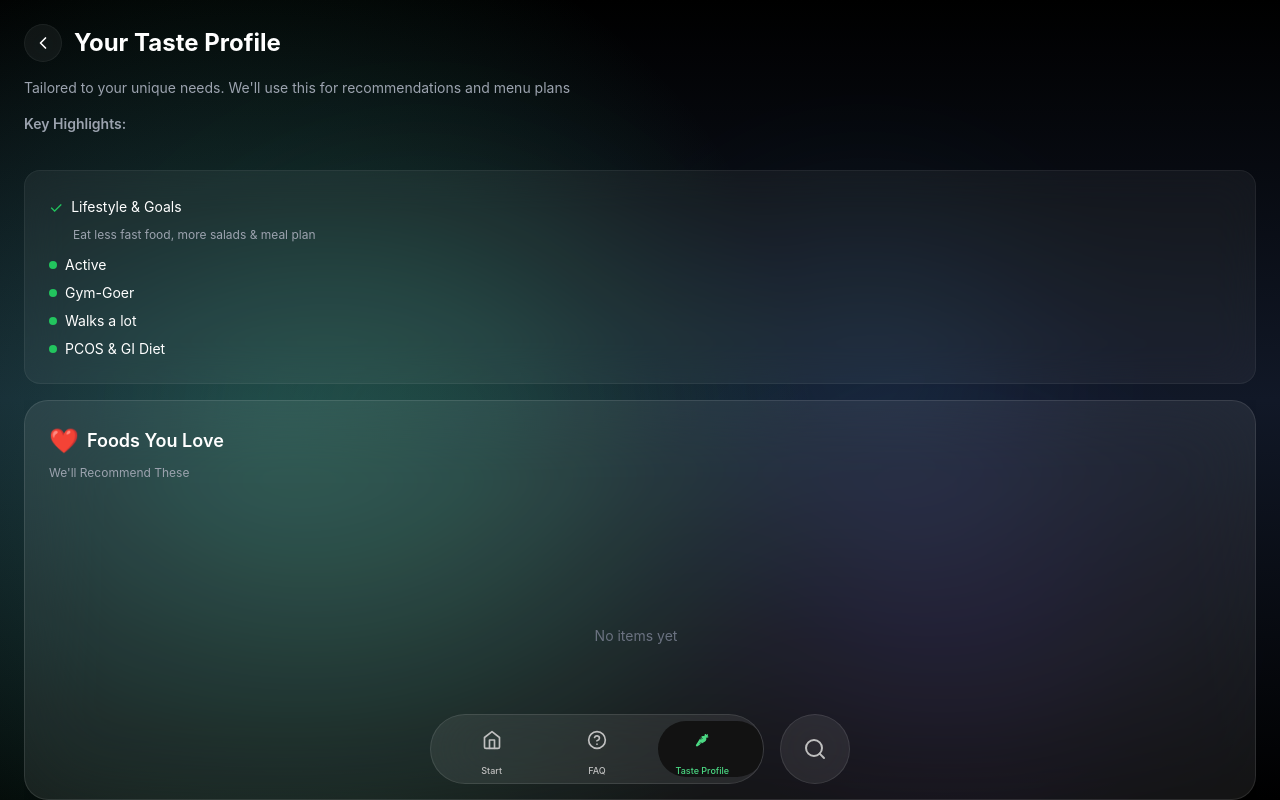
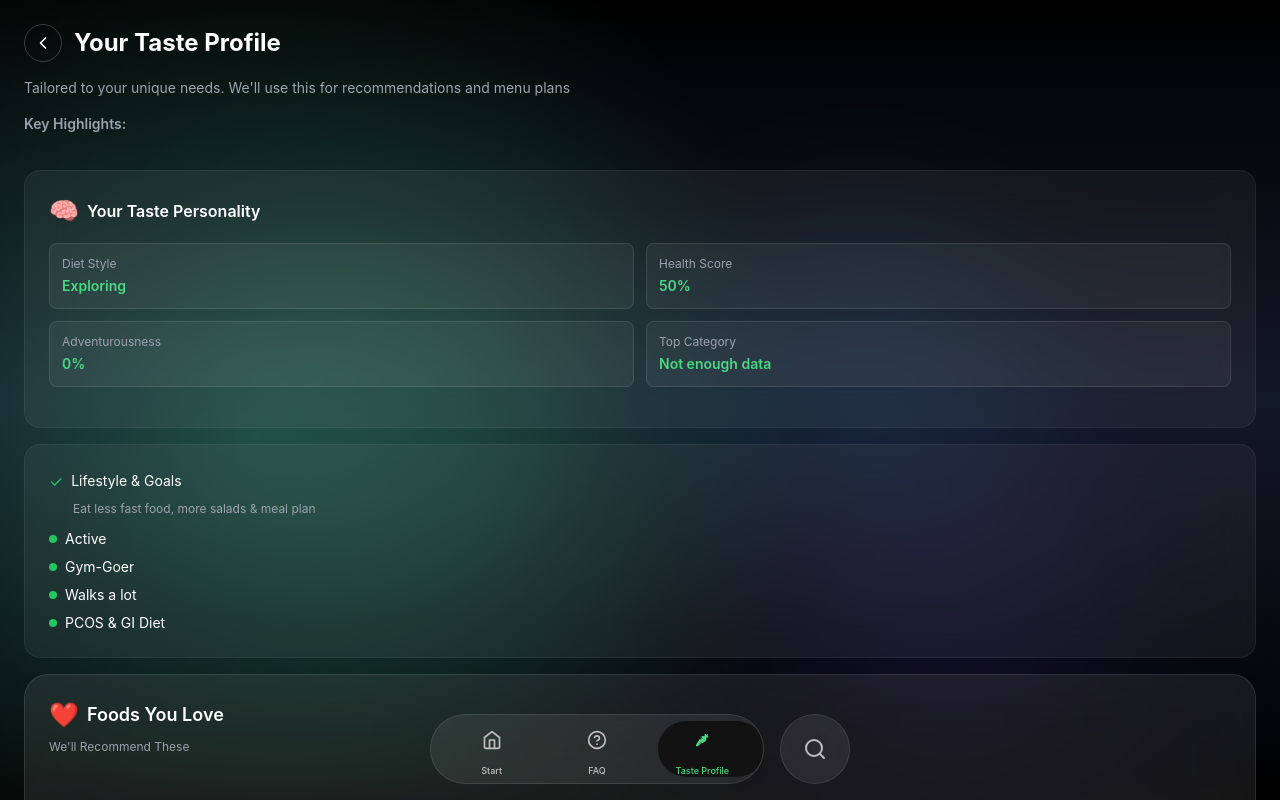
Before and after one commit to srihariuzumaki/Calorai-assignment, a React (Vite) app: page /results in a window 1280 px wide. Shown: the top 800 px of the page. Built offline with nearby package versions, Linux system fonts and the light colour scheme.

Commit message:
added profile analysis

```diff
--- a/src/pages/IntroScreen.jsx
+++ b/src/pages/IntroScreen.jsx
@@ -11,7 +11,7 @@ const IntroScreen = () => {
         <div className="min-h-screen flex flex-col relative pb-24">
             {/* Back Button */}
             <div className="pt-4 px-4 absolute top-0 left-0 z-10">
-                <button className="p-3 rounded-full glass hover:bg-white/10 transition-colors">
+                <button className="p-3 rounded-full border border-white/20 hover:bg-white/10 transition-colors">
                     <svg width="20" height="20" viewBox="0 0 24 24" fill="none" stroke="currentColor" strokeWidth="2" strokeLinecap="round" strokeLinejoin="round">
                         <path d="M15 18l-6-6 6-6" />
                     </svg>
--- a/src/pages/ResultsScreen.jsx
+++ b/src/pages/ResultsScreen.jsx
@@ -1,6 +1,7 @@
 import React, { useState, useRef } from 'react';
 import BottomNav from '../components/BottomNav';
 import GlassCard from '../components/GlassCard';
+import { analyzePreferences, getFavoriteCuisines } from '../utils/profileAnalysis';
 
 const ResultsScreen = () => {
     const [currentSection, setCurrentSection] = useState(0);
@@ -14,8 +15,9 @@ const ResultsScreen = () => {
         ? JSON.parse(savedPreferences)
         : { loved: [], hated: [], superLiked: [], unsure: [] };
 
-    // Get unique categories from loved foods
-    const favoriteCuisines = [...new Set(preferences.loved.map(food => food.category))];
+    // Analyze preferences to generate insights
+    const profile = analyzePreferences(preferences);
+    const favoriteCuisines = getFavoriteCuisines(preferences.loved);
 
     const sections = [
         {
@@ -128,7 +130,7 @@ const ResultsScreen = () => {
                 <div className="flex items-center gap-3 mb-4">
                     <button
                         onClick={() => window.history.back()}
-                        className="p-2 rounded-full glass hover:bg-white/10 transition-colors"
+                        className="p-2 rounded-full border border-white/20 hover:bg-white/10 transition-colors"
                     >
                         <svg width="20" height="20" viewBox="0 0 24 24" fill="none" stroke="currentColor" strokeWidth="2" strokeLinecap="round" strokeLinejoin="round">
                             <path d="M15 18l-6-6 6-6" />
@@ -152,6 +154,52 @@ const ResultsScreen = () => {
                         </div>
                     ))}
                 </div>
+            </div>
+
+            {/* Personality Insights - AI Generated */}
+            <div className="px-6 mb-4">
+                <GlassCard className="p-5 bg-black/40">
+                    <div className="flex items-center gap-2 mb-4">
+                        <span className="text-2xl">🧠</span>
+                        <h3 className="text-base font-semibold text-white">Your Taste Personality</h3>
+                    </div>
+
+                    {/* Profile Stats */}
+                    <div className="grid grid-cols-2 gap-3 mb-4">
+                        <div className="bg-white/5 rounded-lg p-3 border border-white/10">
+                            <div className="text-xs text-gray-400 mb-1">Diet Style</div>
+                            <div className="text-sm font-semibold text-primary">{profile.dietStyle}</div>
+                        </div>
+                        <div className="bg-white/5 rounded-lg p-3 border border-white/10">
+                            <div className="text-xs text-gray-400 mb-1">Health Score</div>
+                            <div className="text-sm font-semibold text-primary">{profile.healthScore}%</div>
+                        </div>
+                        <div className="bg-white/5 rounded-lg p-3 border border-white/10">
+                            <div className="text-xs text-gray-400 mb-1">Adventurousness</div>
+                            <div className="text-sm font-semibold text-primary">{profile.adventurousness}%</div>
+                        </div>
+                        <div className="bg-white/5 rounded-lg p-3 border border-white/10">
+                            <div className="text-xs text-gray-400 mb-1">Top Category</div>
+                            <div className="text-sm font-semibold text-primary">{profile.topCategory}</div>
+                        </div>
+                    </div>
+
+                    {/* Insights */}
+                    {profile.insights.length > 0 && (
+                        <div className="space-y-2">
+                            <div className="text-xs text-gray-400 mb-2">Key Insights:</div>
+                            {profile.insights.map((insight, index) => (
+                                <div key={index} className="flex items-start gap-2 bg-white/5 rounded-lg p-2 border border-white/5">
+                                    <span className="text-lg flex-shrink-0">{insight.icon}</span>
+                                    <div>
+                                        <div className="text-xs font-semibold text-white">{insight.title}</div>
+                                        <div className="text-xs text-gray-400">{insight.description}</div>
+                                    </div>
+                                </div>
+                            ))}
+                        </div>
+                    )}
+                </GlassCard>
             </div>
 
             {/* Lifestyle & Goals */}
--- a/src/pages/SwipeScreen.jsx
+++ b/src/pages/SwipeScreen.jsx
@@ -205,7 +205,7 @@ const SwipeScreen = () => {
         <div className="min-h-screen flex flex-col relative pb-[90px] overflow-hidden">
             {/* Top Bar */}
             <div className="pt-6 px-6 mb-4 flex items-center justify-between">
-                <button onClick={() => navigate('/')} className="p-2 rounded-full glass hover:bg-white/10">
+                <button onClick={() => navigate('/')} className="p-2 rounded-full border border-white/20 hover:bg-white/10 transition-colors">
                     <svg width="24" height="24" viewBox="0 0 24 24" fill="none" stroke="currentColor" strokeWidth="2" strokeLinecap="round" strokeLinejoin="round">
                         <path d="M15 18l-6-6 6-6" />
                     </svg>
--- /dev/null
+++ b/src/utils/profileAnalysis.js
@@ -0,0 +1,129 @@
+// Utility function to analyze user preferences and generate personality insights
+
+export const analyzePreferences = (preferences) => {
+    const { loved, hated, superLiked } = preferences;
+
+    // If no data, return defaults
+    if (loved.length === 0) {
+        return {
+            topCategory: 'Not enough data',
+            dietStyle: 'Exploring',
+            adventurousness: 0,
+            healthScore: 50,
+            insights: []
+        };
+    }
+
+    // 1. Find most liked category
+    const categoryCount = {};
+    loved.forEach(food => {
+        categoryCount[food.category] = (categoryCount[food.category] || 0) + 1;
+    });
+    const topCategory = Object.keys(categoryCount).reduce((a, b) =>
+        categoryCount[a] > categoryCount[b] ? a : b
+    );
+
+    // 2. Determine diet style based on patterns
+    const proteinCount = loved.filter(f => f.category === 'protein').length;
+    const vegCount = loved.filter(f => f.category === 'vegetable').length;
+    const carbCount = loved.filter(f => f.category === 'carb').length;
+
+    let dietStyle = 'Balanced Eater';
+    if (proteinCount > vegCount + carbCount) {
+        dietStyle = 'Protein Lover';
+    } else if (vegCount > proteinCount + carbCount) {
+        dietStyle = 'Veggie Enthusiast';
+    } else if (carbCount > proteinCount + vegCount) {
+        dietStyle = 'Carb Connoisseur';
+    }
+
+    // 3. Calculate adventurousness (based on variety of categories)
+    const uniqueCategories = new Set(loved.map(f => f.category)).size;
+    const adventurousness = Math.min(100, (uniqueCategories / 6) * 100); // 6 possible categories
+
+    // 4. Calculate health score
+    const healthyFoods = ['Grilled Salmon', 'Chicken Breast', 'Tofu', 'Broccoli', 'Spinach', 'Kale', 'Quinoa', 'Avocado', 'Sweet Potato', 'Greek Yogurt'];
+    const healthyCount = loved.filter(f => healthyFoods.includes(f.name)).length;
+    const healthScore = Math.min(100, (healthyCount / loved.length) * 100);
+
+    // 5. Generate insights
+    const insights = [];
+
+    if (superLiked.length > 0) {
+        insights.push({
+            icon: '⭐',
+            title: 'Super Favorites',
+            description: `You absolutely love ${superLiked[0].name}${superLiked.length > 1 ? ` and ${superLiked.length - 1} more` : ''}`
+        });
+    }
+
+    if (healthScore > 70) {
+        insights.push({
+            icon: '🥗',
+            title: 'Health Conscious',
+            description: 'You prefer nutritious, wholesome foods'
+        });
+    } else if (healthScore < 30) {
+        insights.push({
+            icon: '🍕',
+            title: 'Comfort Food Fan',
+            description: 'You enjoy indulgent, satisfying meals'
+        });
+    }
+
+    if (adventurousness > 70) {
+        insights.push({
+            icon: '🌍',
+            title: 'Adventurous Eater',
+            description: 'You love trying diverse cuisines'
+        });
+    } else if (adventurousness < 30) {
+        insights.push({
+            icon: '🏠',
+            title: 'Classic Tastes',
+            description: 'You stick to what you know and love'
+        });
+    }
+
+    if (topCategory === 'protein') {
+        insights.push({
+            icon: '💪',
+            title: 'Protein Focused',
+            description: 'You prioritize protein-rich foods'
+        });
+    } else if (topCategory === 'vegetable') {
+        insights.push({
+            icon: '🥬',
+            title: 'Plant-Based',
+            description: 'Vegetables are your go-to choice'
+        });
+    }
+
+    return {
+        topCategory: topCategory.charAt(0).toUpperCase() + topCategory.slice(1),
+        dietStyle,
+        adventurousness: Math.round(adventurousness),
+        healthScore: Math.round(healthScore),
+        insights: insights.slice(0, 3) // Return top 3 insights
+    };
+};
+
+// Get favorite cuisines based on food tags
+export const getFavoriteCuisines = (lovedFoods) => {
+    const cuisineCount = {};
+
+    lovedFoods.forEach(food => {
+        if (food.tags) {
+            food.tags.forEach(tag => {
+                if (['italian', 'mexican', 'japanese', 'mediterranean', 'american'].includes(tag)) {
+                    cuisineCount[tag] = (cuisineCount[tag] || 0) + 1;
+                }
+            });
+        }
+    });
+
+    return Object.entries(cuisineCount)
+        .sort((a, b) => b[1] - a[1])
+        .slice(0, 3)
+        .map(([cuisine]) => cuisine.charAt(0).toUpperCase() + cuisine.slice(1));
+};
```
